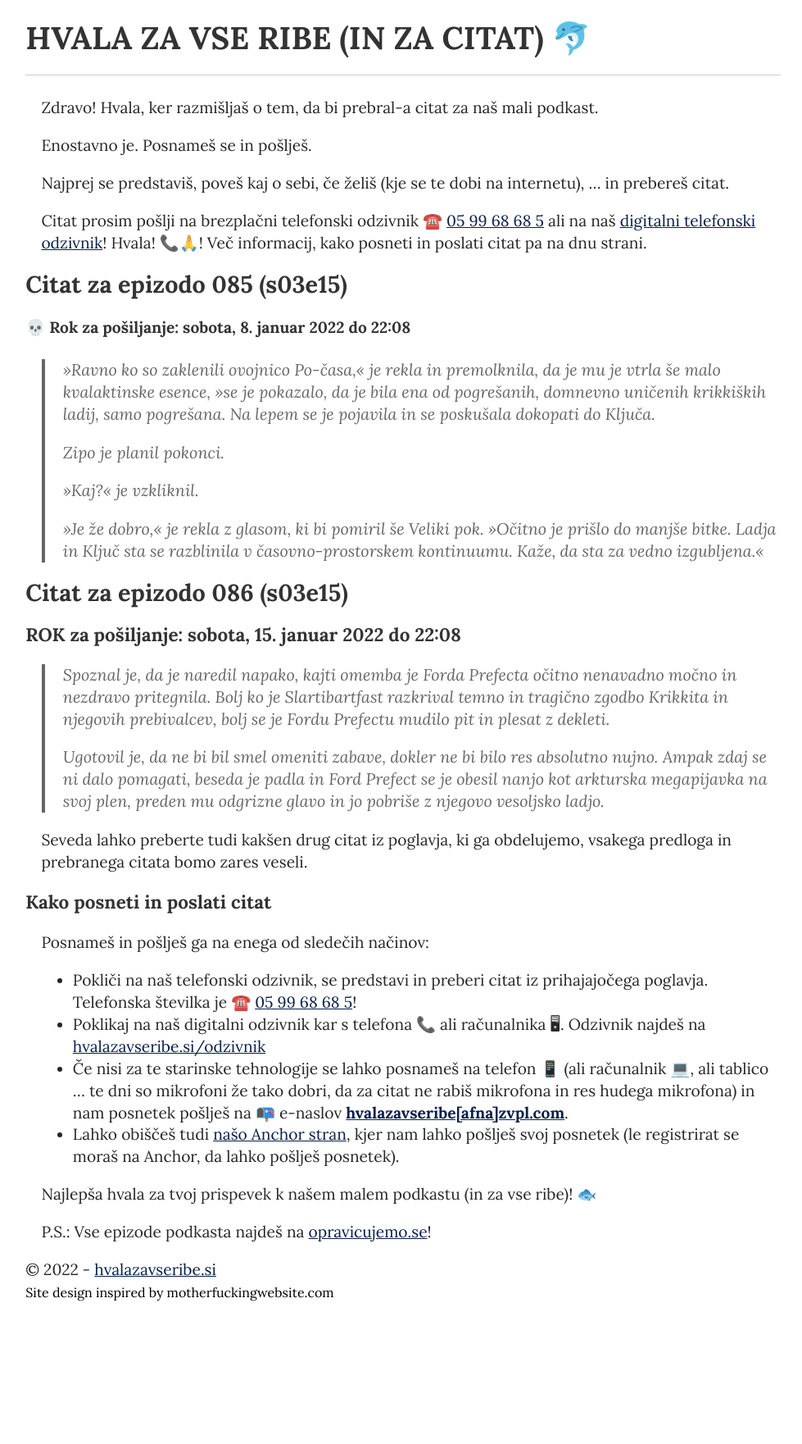
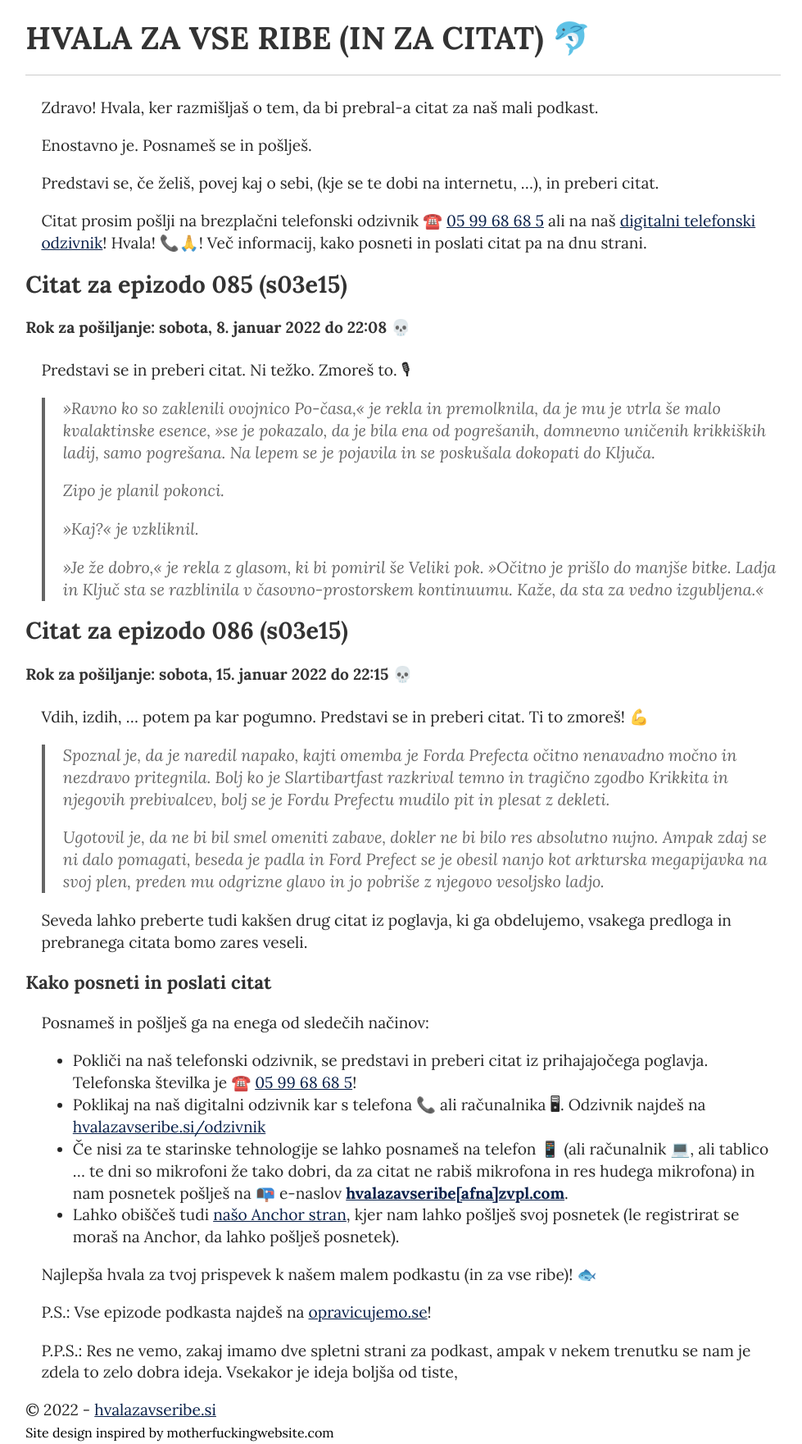
Before and after one commit to hvalazavseribe/hvalazavseribe.github.io, a Jekyll site: the page built from citat.md, in a window 1280 px wide. Shown: the whole page at 82% size, without its empty margins (148-1127 px from the left). Built offline with Jekyll 4.4.1, drawn with Linux system fonts in a browser that asks for light colours; before the commit the page ends 1590 px from its top, so only the background shows below that.

Commit message:
Končno!

```diff
--- a/citat.md
+++ b/citat.md
@@ -12,13 +12,15 @@ Zdravo! Hvala, ker razmišljaš o tem, da bi prebral-a citat za naš mali podkas
 
 Enostavno je. Posnameš se in pošlješ.
 
-Najprej se predstaviš, poveš kaj o sebi, če želiš (kje se te dobi na internetu), ... in prebereš citat.
+Predstavi se, če želiš, povej kaj o sebi, (kje se te dobi na internetu, ...), in preberi citat.
 
 Citat prosim pošlji na brezplačni telefonski odzivnik ☎️ <a href="tel:059968685" target="_blank" rel="noopener noreferrer">05 99 68 68 5</a> ali na naš <a href="https://hvalazavseribe.si/odzivnik/">digitalni telefonski odzivnik</a>! Hvala! 📞🙏! Več informacij, kako posneti in poslati citat pa na dnu strani.
 
 ## Citat za epizodo 085 (s03e15)
 
-#### 💀 Rok za pošiljanje: sobota, 8. januar 2022 do 22:08
+#### Rok za pošiljanje: sobota, 8. januar 2022 do 22:08 💀
+
+Predstavi se in preberi citat. Ni težko. Zmoreš to. 🎙
 
 <blockquote>
   <p>»Ravno ko so zaklenili ovojnico Po-časa,« je rekla in premolknila, da je mu je vtrla še malo kvalaktinske esence, »se je pokazalo, da je bila ena od pogrešanih, domnevno uničenih krikkiških ladij, samo pogrešana. Na lepem se je pojavila in se poskušala dokopati do Ključa.</p>
@@ -29,7 +31,9 @@ Citat prosim pošlji na brezplačni telefonski odzivnik ☎️ <a href="tel:0599
 
 ## Citat za epizodo 086 (s03e15)
 
-### ROK za pošiljanje: sobota, 15. januar 2022 do 22:08
+#### Rok za pošiljanje: sobota, 15. januar 2022 do 22:15 💀
+
+Vdih, izdih, ... potem pa kar pogumno. Predstavi se in preberi citat. Ti to zmoreš! 💪
 
 <blockquote>
   <p>Spoznal je, da je naredil napako, kajti omemba je Forda Prefecta očitno nenavadno močno in nezdravo pritegnila. Bolj ko je Slartibartfast razkrival temno in tragično zgodbo Krikkita in njegovih prebivalcev, bolj se je Fordu Prefectu mudilo pit in plesat z dekleti.</p>
@@ -50,3 +54,5 @@ Posnameš in pošlješ ga na enega od sledečih načinov:
 Najlepša hvala za tvoj prispevek k našem malem podkastu (in za vse ribe)! 🐟
 
 P.S.: Vse epizode podkasta najdeš na [opravicujemo.se](https://opravicujemo.se/)!
+
+P.P.S.: Res ne vemo, zakaj imamo dve spletni strani za podkast, ampak v nekem trenutku se nam je zdela to zelo dobra ideja. Vsekakor je ideja boljša od tiste,
```
